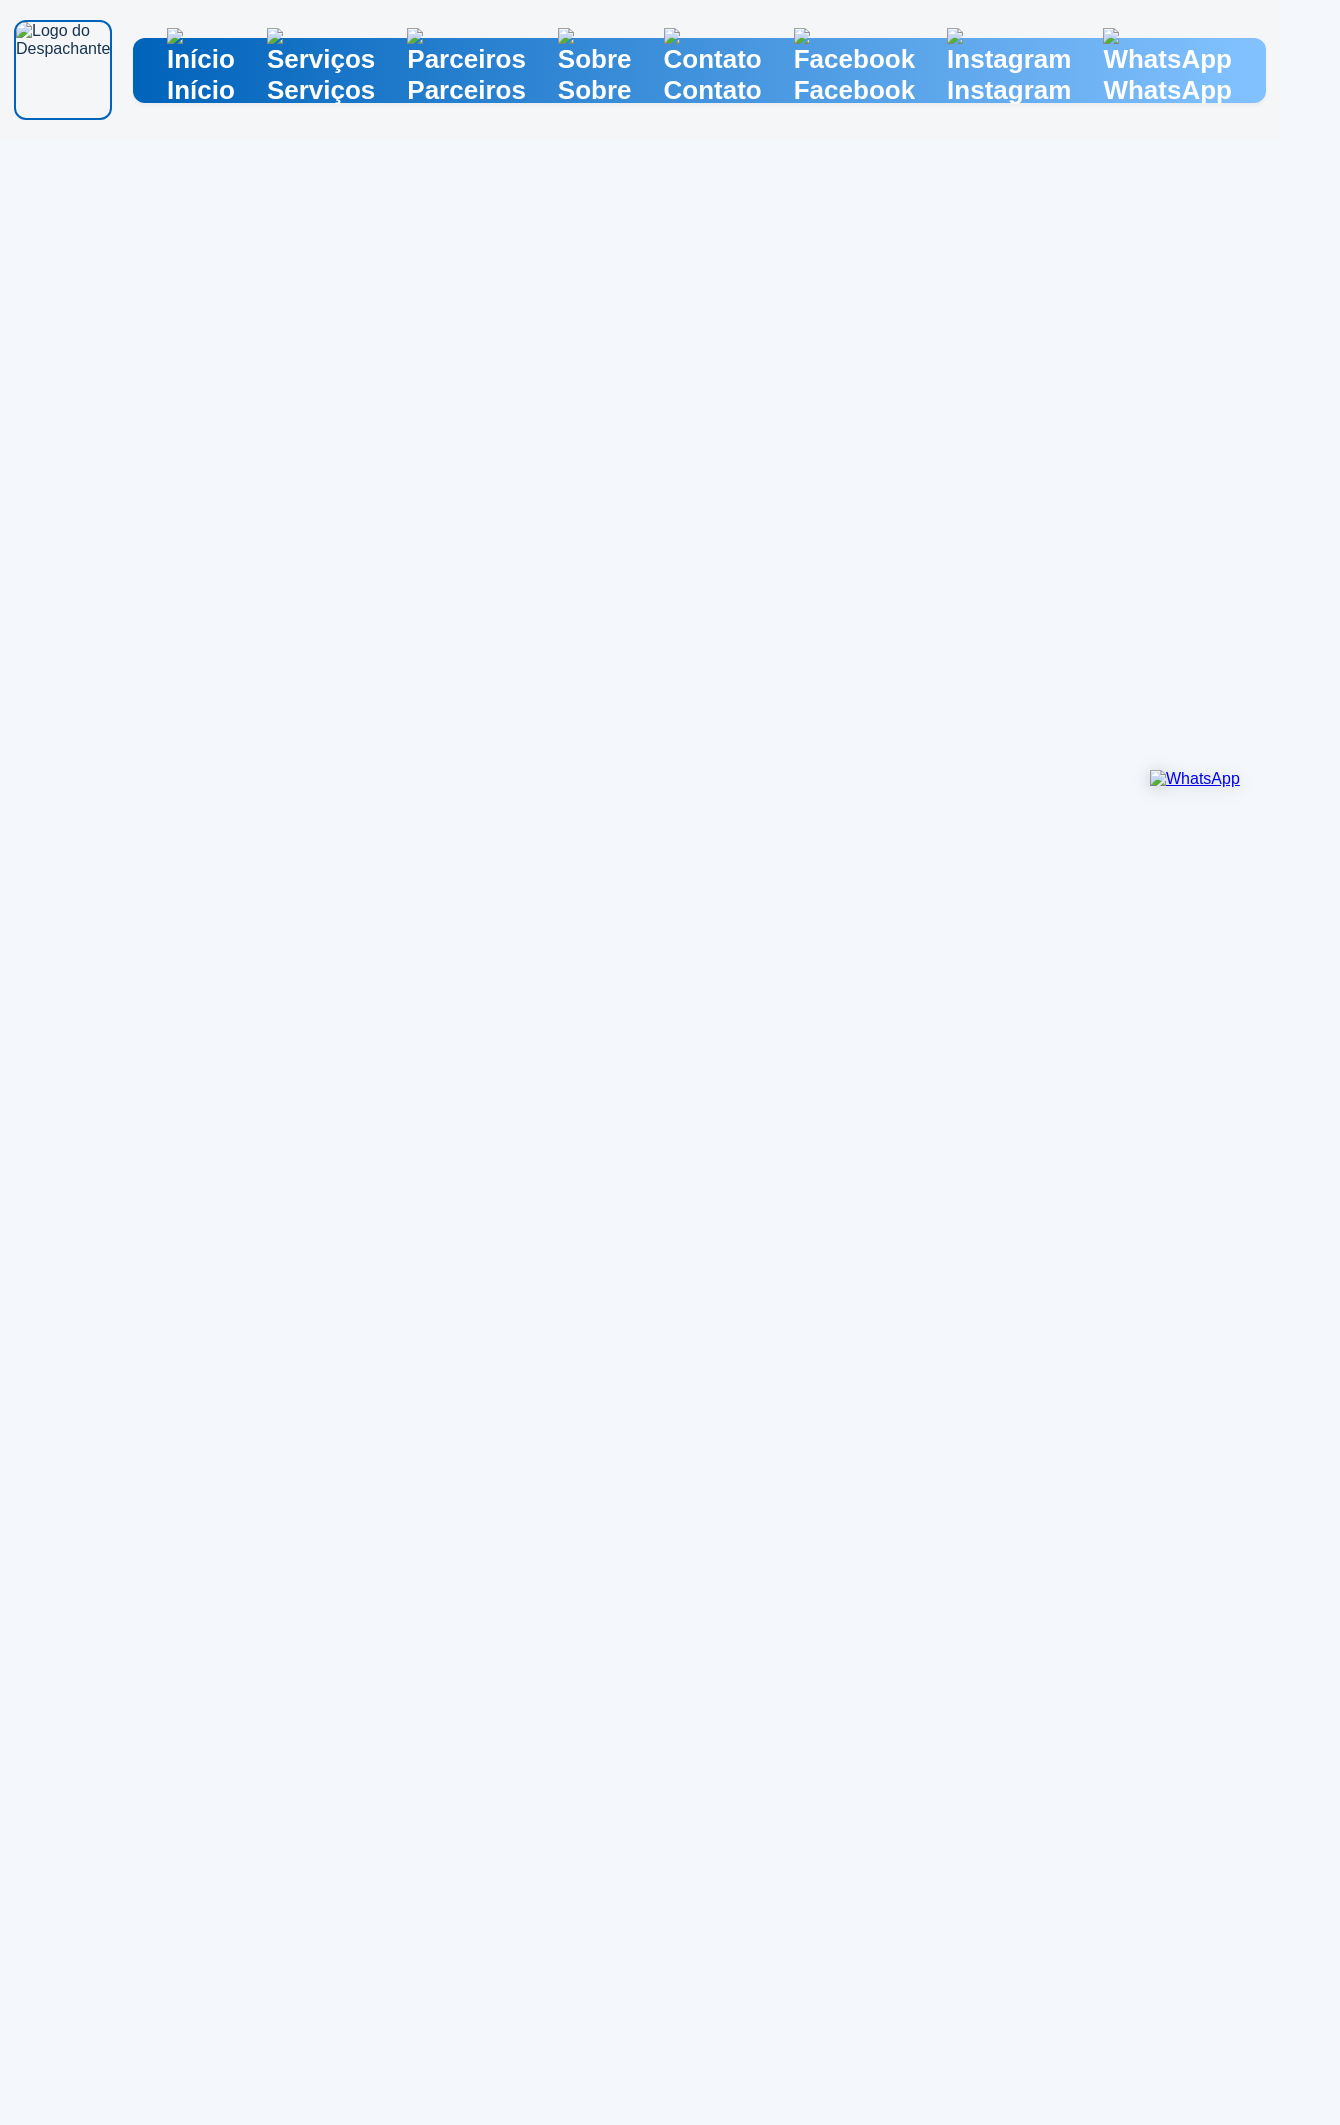
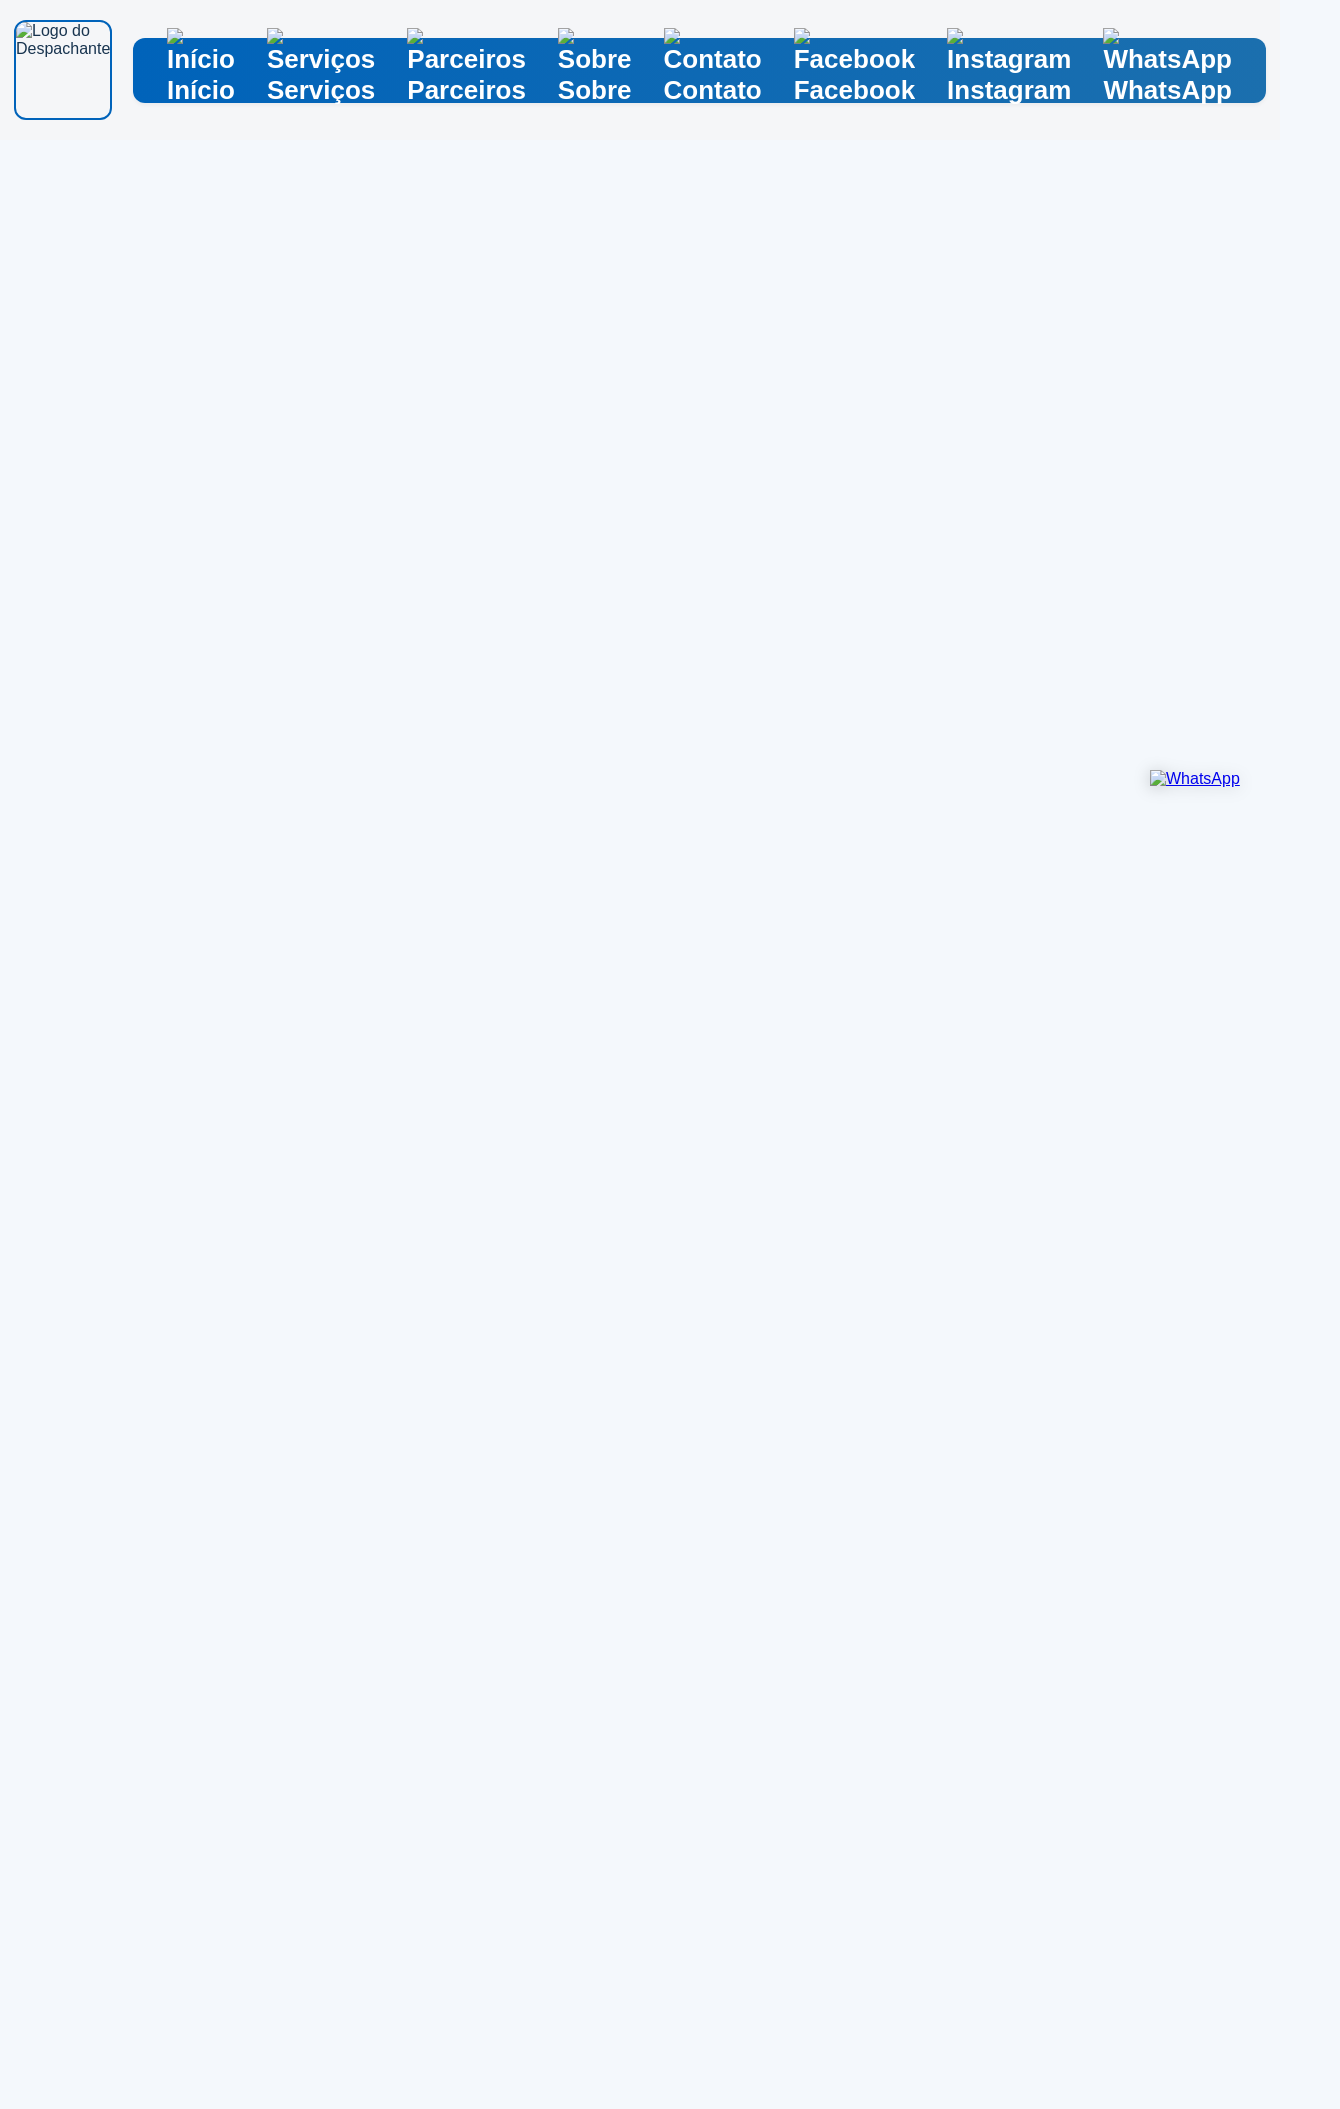

Melhora contraste, foco e movimento reduzido

--- a/styles.css
+++ b/styles.css
@@ -47,7 +47,7 @@ header {
   right: 20px;
   top: 50%;
   transform: translateY(-50%);
-  background: linear-gradient(to right, #0063ba 0%, #83c2ff 100%);
+  background: linear-gradient(to right, #0063ba 0%, #1b6fae 100%);
   border: none;
   padding: 10px;
   border-radius: 8px;
@@ -111,7 +111,7 @@ header {
 
 /* Menu principal */
 .main-menu {
-  background: linear-gradient(to right, #0063ba 0%, #83c2ff 100%);
+  background: linear-gradient(to right, #0063ba 0%, #1b6fae 100%);
   padding: 0 20px;
   box-shadow: 0 2px 4px rgba(0, 0, 0, 0.05);
   border-radius: 12px;
@@ -437,7 +437,7 @@ header {
 }
 
 .btn-enviar {
-  background: linear-gradient(to right, #0063ba 0%, #83c2ff 100%);
+  background: linear-gradient(to right, #0063ba 0%, #1b6fae 100%);
   color: white;
   border: none;
   border-radius: 8px;
@@ -504,7 +504,7 @@ header {
 
 /* Footer */
 .footer {
-  background: linear-gradient(90deg, #0063ba 60%, #83c2ff 100%);
+  background: linear-gradient(90deg, #0063ba 60%, #1b6fae 100%);
   color: #fff;
   padding: 32px 16px 16px 16px;
   margin-top: 32px;
@@ -526,7 +526,7 @@ header {
   flex: 1 1 220px;
 }
 
-.footer-section h4 {
+.footer-section h2 {
   font-size: 1.2em;
   margin-bottom: 12px;
   color: #fff;
@@ -536,7 +536,7 @@ header {
 .footer-links { list-style: none; padding: 0; margin: 0; }
 .footer-links li { margin-bottom: 8px; }
 .footer-links a { color: #fff; text-decoration: none; transition: color 0.2s; }
-.footer-links a:hover { color: #83c2ff; text-decoration: underline; }
+.footer-links a:hover { color: #fff; text-decoration: underline; }
 
 .footer-social { display: flex; gap: 16px; margin-top: 8px; }
 .footer-icon { width: 32px; height: 32px; transition: transform 0.2s; }
@@ -959,7 +959,7 @@ header {
     font-size: 0.85em;
   }
 
-  .footer-section h4 {
+  .footer-section h2 {
     font-size: 1em;
   }
 }
@@ -1077,14 +1077,14 @@ body {
 }
 
 .btn-whatsapp {
-  background: #23a55a;
+  background: #168346;
   color: #fff;
   box-shadow: 0 9px 24px rgba(13, 89, 48, 0.25);
 }
 
 .btn-whatsapp:hover,
 .btn-whatsapp:focus-visible {
-  background: #178c49;
+  background: #147a41;
 }
 
 .btn-secondary {
@@ -1769,5 +1769,131 @@ body {
 
   .privacy-section h2 {
     font-size: 25px;
+  }
+}
+
+
+/* Etapa 4 — Acessibilidade e semântica */
+html {
+  scroll-padding-top: 120px;
+}
+
+.skip-link {
+  position: fixed;
+  top: 12px;
+  left: 12px;
+  z-index: 10000;
+  padding: 12px 16px;
+  border-radius: 8px;
+  background: #fff;
+  color: #003b6f;
+  font-weight: 800;
+  text-decoration: none;
+  transform: translateY(-180%);
+}
+
+.skip-link:focus {
+  transform: translateY(0);
+}
+
+:where(a, button, input, textarea, select, [tabindex]):focus-visible {
+  outline: 3px solid #ffbf47;
+  outline-offset: 3px;
+  box-shadow: 0 0 0 6px #003b6f;
+}
+
+#conteudo-principal:focus {
+  outline: none;
+  box-shadow: none;
+}
+
+:where(a, button, input, textarea, select, [tabindex]) {
+  scroll-margin-block: 120px 24px;
+}
+
+.sr-only {
+  position: absolute !important;
+  width: 1px !important;
+  height: 1px !important;
+  padding: 0 !important;
+  margin: -1px !important;
+  overflow: hidden !important;
+  clip: rect(0, 0, 0, 0) !important;
+  white-space: nowrap !important;
+  border: 0 !important;
+}
+
+.form-required-note {
+  margin: 0 0 16px;
+  color: #526b82;
+  font-size: 15px;
+}
+
+.required-marker {
+  color: #a32424;
+  font-weight: 800;
+}
+
+.form-help {
+  display: block;
+  margin-top: 6px;
+  color: #526b82;
+  font-size: 14px;
+  line-height: 1.4;
+}
+
+.form-group input[aria-invalid="true"] {
+  border-color: #a32424;
+  box-shadow: 0 0 0 3px rgba(163, 36, 36, 0.18);
+}
+
+.form-status.is-pending {
+  display: block;
+  border: 1px solid #245a86;
+  background: #e6f2fc;
+  color: #244e70;
+}
+
+.footer-section h2 {
+  font-size: 1.2em;
+  margin-bottom: 12px;
+  color: #fff;
+  font-weight: 700;
+}
+
+.footer-address {
+  font-style: normal;
+}
+
+@media (max-width: 768px) {
+  .main-menu {
+    visibility: hidden;
+    pointer-events: none;
+  }
+
+  .main-menu.active {
+    visibility: visible;
+    pointer-events: auto;
+  }
+}
+
+@media (prefers-reduced-motion: reduce) {
+  html {
+    scroll-behavior: auto;
+  }
+
+  *,
+  *::before,
+  *::after {
+    animation-duration: 0.01ms !important;
+    animation-iteration-count: 1 !important;
+    scroll-behavior: auto !important;
+    transition-duration: 0.01ms !important;
+  }
+
+  .fade-in,
+  .fade-in.show {
+    opacity: 1 !important;
+    transform: none !important;
   }
 }
